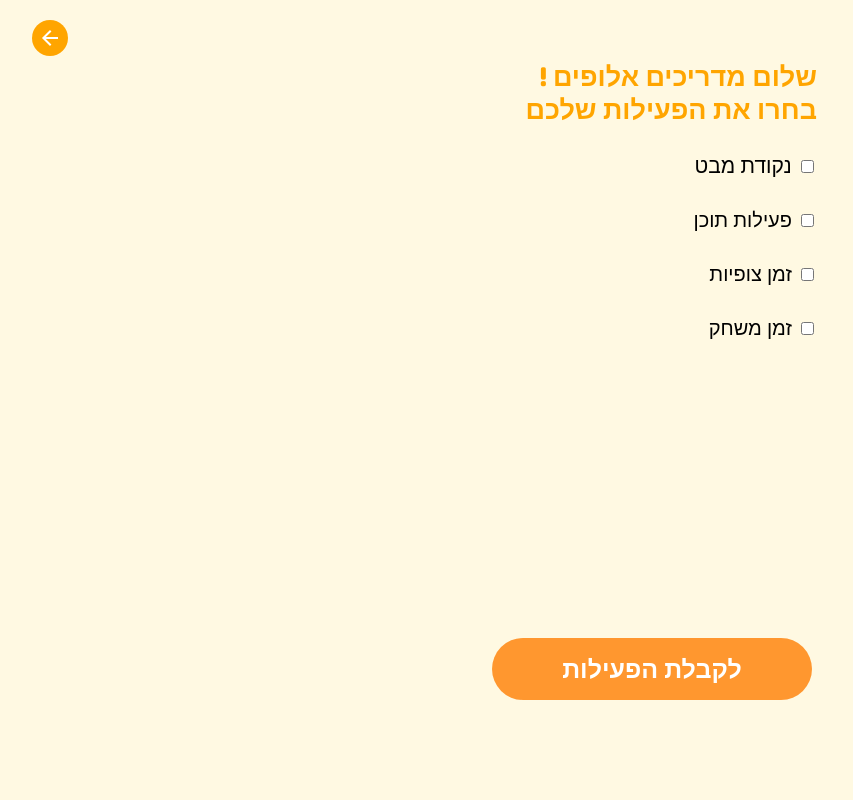
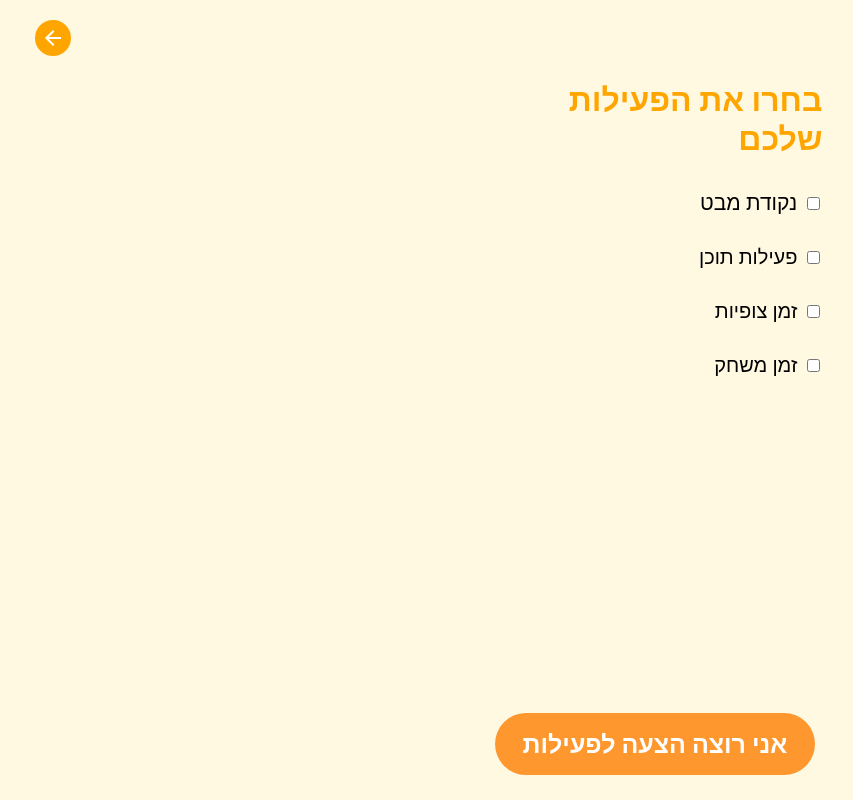
Before and after one commit to PoratEyal/Training-content-AI, a React (Create React App) app: page /choosePath in a window 1280 px wide. Shown: the whole page, without its empty margins (152-1005 px from the left). Built offline with nearby package versions, Linux system fonts and the light colour scheme; no server answers.

Commit message:
text changes

```diff
--- a/src/pages/choosePath/choosePath.js
+++ b/src/pages/choosePath/choosePath.js
@@ -116,7 +116,7 @@ function ChoosePath() {
 
             <div className={styles.checkbox_container}>
 
-                <h3 className={styles.h3}>שלום מדריכים אלופים !<br></br>בחרו את הפעילות שלכם</h3>
+                <h3 className={styles.h3}>בחרו את הפעילות שלכם</h3>
 
                 <div className={styles.checkbox_div}>
                     <label className={styles.checkbox_input}><input type="checkbox" checked={showPointOfView} onChange={togglePointOfView} /> נקודת מבט</label>
@@ -222,7 +222,7 @@ function ChoosePath() {
             <div className={styles.btn_div}>
                 <button onClick={submitHandler} className={styles.submit_btn}>
                     {!clicked ?
-                        "לקבלת הפעילות"
+                        "אני רוצה הצעה לפעילות"
                     :
                         <VscLoading className={styles.loading_icon}></VscLoading>}
                 </button>
--- a/src/pages/choosePath/choosePath.module.css
+++ b/src/pages/choosePath/choosePath.module.css
@@ -3,7 +3,7 @@
     flex-direction: column;
     width: auto;
     justify-content: space-between;
-    height: 90vh;
+    height: 100vh;
 }
 
 .back_icon{
@@ -20,9 +20,9 @@
 
 .h3{
     color: orange;
-    font-size: 27px;
-    margin-top: 60px;
-    width: 330px;
+    font-size: 32px;
+    margin-top: 80px;
+    width: 335px;
 }
 
 .checkbox_div{
@@ -135,7 +135,7 @@
     width: 320px;
     height: 62px;
     color: white;
-    margin-bottom: 20px;
+    margin-bottom: 25px;
 }
 
 .loading_icon{
--- a/src/pages/chooseSubject/chooseSubject.js
+++ b/src/pages/chooseSubject/chooseSubject.js
@@ -106,7 +106,7 @@ function ChooseSubject() {
 
             <button onClick={submitHandler} className={styles.submit_btn}>
                 {!btnClicked ?
-                    <label>לקבלת פעילות</label>
+                    <label>אני רוצה הצעה לפעילות</label>
                 :
                     <div className={styles.submit_btn_div}>
                         <label>הפעילות בהכנה</label>
```
